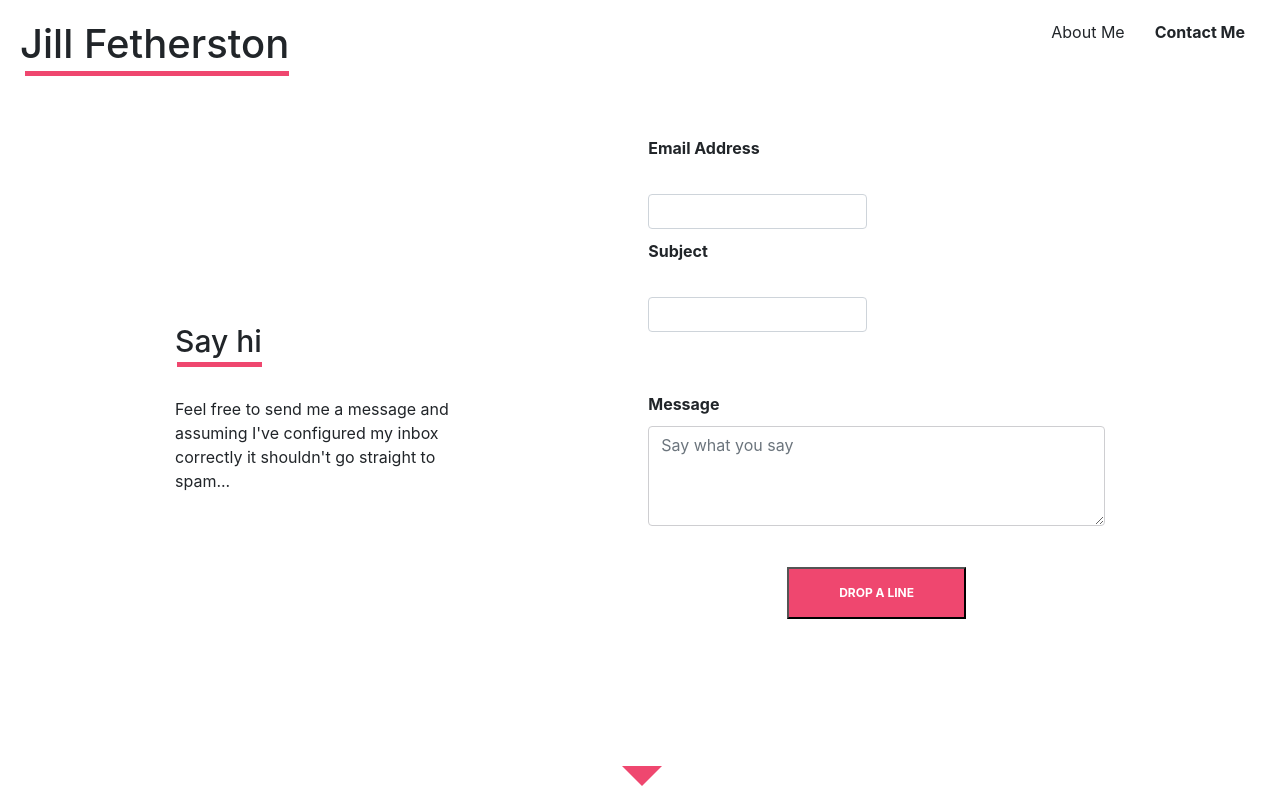
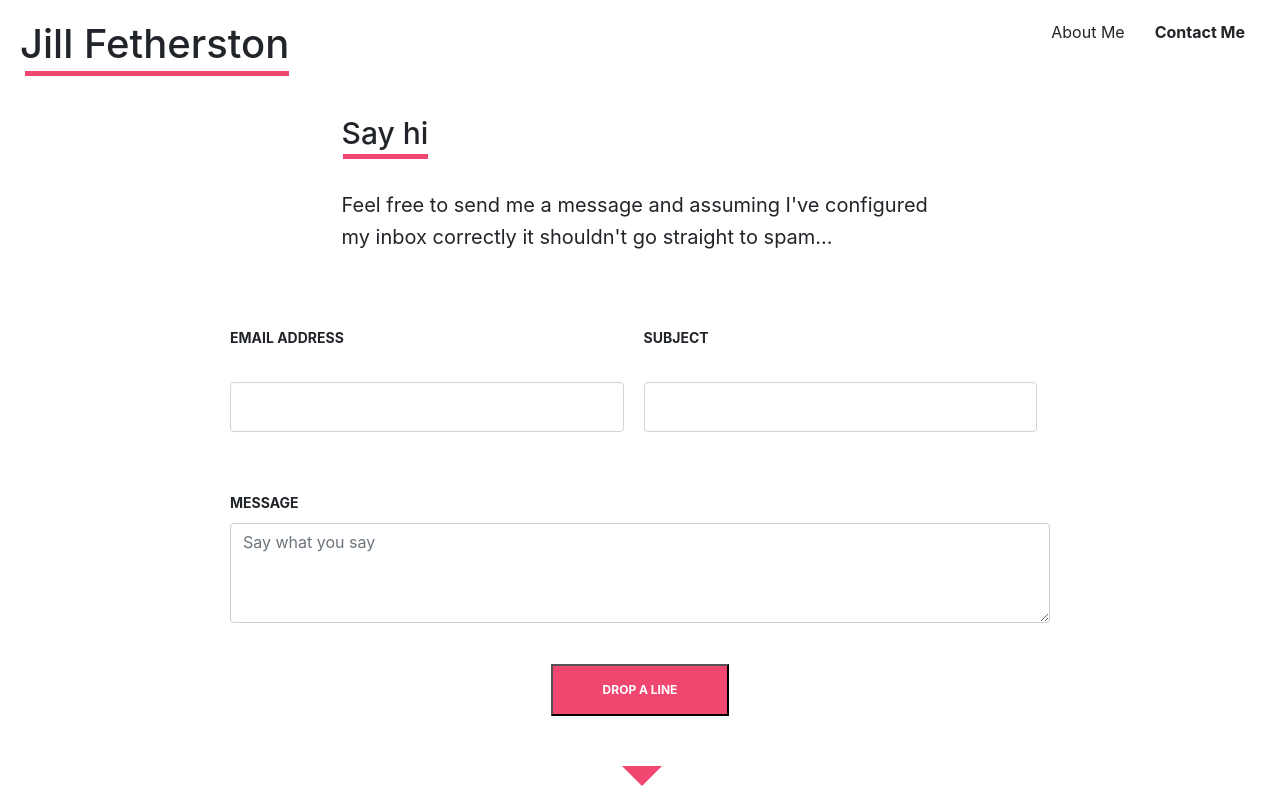
Before and after one commit to 12Noone/jfetherston-dot-com, a React app in the folder react-ui/: page / in a window 1280 px wide. Both pictures are taken after a click on the item "Contact Me". Shown: the top 800 px of the page. Built offline with nearby package versions, Linux system fonts and the light colour scheme.

Commit message:
spacing and classes..

```diff
--- a/react-ui/src/components/ContactForm.jsx
+++ b/react-ui/src/components/ContactForm.jsx
@@ -16,7 +16,7 @@ class ContactForm extends Component {
           <form onSubmit={handleSubmit} className="form">
             <div className="bi-column column">
               <div className="form-element">
-                <label className="form-label" htmlFor="message">Email Address</label>
+                <label className="form-label" htmlFor="message">EMAIL ADDRESS</label>
                 <Field
                   name='email'
                   component={renderField}
@@ -27,7 +27,7 @@ class ContactForm extends Component {
                 />
               </div>
               <div className="form-element">
-                <label className="form-label" htmlFor="message">Subject</label>
+                <label className="form-label" htmlFor="message">SUBJECT</label>
                 <Field
                   name='subject'
                   component={renderField}
@@ -40,7 +40,7 @@ class ContactForm extends Component {
             </div>
             <div className="single-column column">
               <div className="form-element">
-                <label className="form-label" htmlFor="message">Message</label>
+                <label className="form-label" htmlFor="message">MESSAGE</label>
                 <Field
                   name='message'
                   component={RenderTextareaField}
--- a/react-ui/src/components/InfoPanel.jsx
+++ b/react-ui/src/components/InfoPanel.jsx
@@ -15,7 +15,7 @@ class InfoPanel extends Component {
             <div className="panel-copy">
               <h1 className="heading">{panelData.header}</h1>
               <h2 className="panel-subheading">{panelData.subHeading}</h2>
-              <p>{panelData.bodyCopy}</p>
+              <p className="copy">{panelData.bodyCopy}</p>
             </div>,
             <ContactForm />
           ]
--- a/react-ui/src/components/Validations.js
+++ b/react-ui/src/components/Validations.js
@@ -1,8 +1,8 @@
 export const REQUIRED = (value) => {
   if (typeof value === 'string') {
-    return value && value.trim() ? undefined : 'Required';
+    return value && value.trim() ? undefined : '* Required';
   }
-  return value ? undefined : 'Required';
+  return value ? undefined : '* Required';
 };
 
 const EMAIL_REGEX = /^[a-zA-Z0-9.!#$%&'*+/=?^_`{|}~-]+@[a-zA-Z0-9](?:[a-zA-Z0-9-]{0,61}[a-zA-Z0-9])?(?:\.[a-zA-Z0-9](?:[a-zA-Z0-9-]{0,61}[a-zA-Z0-9])?)+$/;
--- a/react-ui/src/stylesheets/ContactForm.less
+++ b/react-ui/src/stylesheets/ContactForm.less
@@ -41,6 +41,7 @@
           margin: 10px 0;
           font-weight: bold;
           display: block;
+          font-size: 14px
         }
         .error {
           position: absolute;
@@ -64,7 +65,7 @@
         }
         input {
           width: 100%;
-          height: 35px;
+          height: 50px;
           @media (max-width: 767px) {
             border: 1px solid @gray;
           }
--- a/react-ui/src/stylesheets/InfoPanel.less
+++ b/react-ui/src/stylesheets/InfoPanel.less
@@ -4,6 +4,7 @@
   .panel-container {
     height: 100vh;
     display: flex;
+    flex-direction: column;
     @media (min-width: 767px) {
       height: 80vh;
       min-height: 575px;
```
